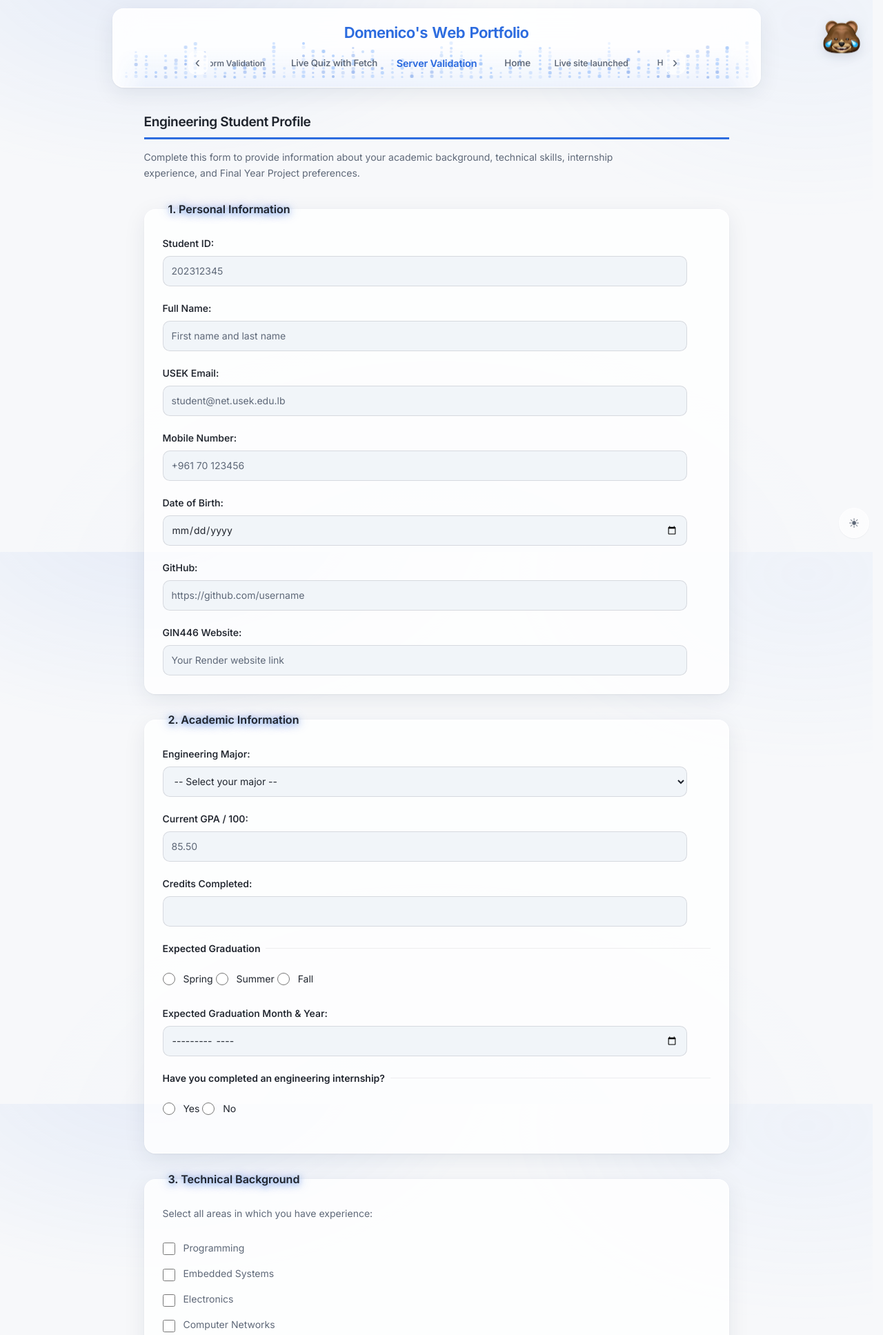
After one commit to Domenico-Labaki/web-programming-site, a Flask app: page /profile-validated in a window 1280 px wide. The commit adds this page. Shown: the top 1935 px of the page at 69% size. Run offline with Flask 3, Linux system fonts and the light colour scheme.

Commit message:
Week 8 Server side validation

```diff
--- a/app.py
+++ b/app.py
@@ -3,6 +3,7 @@ Web Programming — Flask application.
 """
 
 from flask import Flask, render_template, request
+
 from quiz_api import init_quiz
 from validators import validate_profile
 
@@ -20,6 +21,7 @@ weekly_work = [
     {"week": 5, "title": "JavaScript app", "url": "/quiz"},
     {"week": 6, "title": "Profile Form Validation", "url": "/submit-validated-profile"},
     {"week": 7, "title": "Live Quiz with Fetch", "url": "/live-quiz"},
+    {"week": 8, "title": "Server Validation", "url": "/profile-validated"},
 ]
 
 @app.context_processor
@@ -89,7 +91,6 @@ def profile_validated():
     if request.method == "POST":
         errors, cleaned = validate_profile(request.form)
         if errors:
-            # something's wrong -> re-show the FORM with errors + what was typed
             return render_template(
                 "profile-form-validated.html",
                 errors=errors,
@@ -97,9 +98,7 @@ def profile_validated():
                 sel_skills=request.form.getlist("skills"),
                 sel_software=request.form.getlist("software"),
             )
-        # all good -> show the profile
         return render_template("profile_validated.html", data=cleaned, skills=cleaned.get("skills", []), software=cleaned.get("software", []))
-    # first visit (GET): empty form
     return render_template("profile-form-validated.html", errors={}, data={}, sel_skills=[], sel_software=[])
 
 
--- a/static/form_style.css
+++ b/static/form_style.css
@@ -298,3 +298,13 @@ main > section.profile-form .review-actions > button:disabled {
     -webkit-backdrop-filter: none;
   }
 }
+
+main > section.profile-form .error {
+  display: block;
+  margin-top: 7px;
+  color: #c62828;
+}
+
+body.dark main > section.profile-form .error {
+  color: #ff8a80;
+}
--- /dev/null
+++ b/templates/profile-form-validated.html
@@ -0,0 +1,267 @@
+{% extends "base.html" %}
+
+{% block title %}
+    Engineering Student Profile
+{% endblock %}
+
+{% block head %}
+    <link rel="stylesheet" href="{{ url_for('static', filename='form_style.css') }}"/>
+{% endblock %}
+
+{% macro err(f) %}
+    {% if errors.get(f) %}
+        <span class="error">{{ errors[f] }}</span>
+    {% endif %}
+{% endmacro %}
+
+{% block content %}
+<section class="profile-form">
+    <h2>Engineering Student Profile</h2>
+    <p>Complete this form to provide information about your academic background, technical skills, internship experience, and Final Year Project preferences.</p>
+
+    <form action="{{ url_for('profile_validated') }}" method="post" novalidate>
+        <input type="hidden" name="form_version" value="2026-2027">
+
+        <fieldset>
+            <legend>1. Personal Information</legend>
+
+            <p>
+                <label for="student_id">Student ID:</label>
+                <input type="text" id="student_id" name="student_id" pattern="[0-9]{9}" maxlength="9" title="Enter exactly 9 digits" placeholder="202312345" value="{{ data.get('student_id', '') }}" required>
+                {{ err('student_id') }}
+            </p>
+
+            <p>
+                <label for="fullname">Full Name:</label>
+                <input type="text" id="fullname" name="fullname" maxlength="80" placeholder="First name and last name" value="{{ data.get('fullname', '') }}" required>
+                {{ err('fullname') }}
+            </p>
+
+            <p>
+                <label for="email">USEK Email:</label>
+                <input type="email" id="email" name="email" pattern="[A-Za-z0-9._%+\-]+@net\.usek\.edu\.lb" title="Use your @net.usek.edu.lb email address" placeholder="student@net.usek.edu.lb" value="{{ data.get('email', '') }}" required>
+                {{ err('email') }}
+            </p>
+
+            <p>
+                <label for="phone">Mobile Number:</label>
+                <input type="tel" id="phone" name="phone" pattern="(\+961|00961|0)?[ -]?(3|[78][0-9])[ -]?[0-9]{3}[ -]?[0-9]{3}" title="Enter a Lebanese mobile number, such as +961 70 123456" placeholder="+961 70 123456" value="{{ data.get('phone', '') }}">
+                {{ err('phone') }}
+            </p>
+
+            <p>
+                <label for="birthdate">Date of Birth:</label>
+                <input type="date" id="birthdate" name="birthdate" value="{{ data.get('birthdate', '') }}" required>
+                {{ err('birthdate') }}
+            </p>
+
+            <p>
+                <label for="portfolio">GitHub:</label>
+                <input type="url" id="portfolio" name="portfolio" placeholder="https://github.com/username" value="{{ data.get('portfolio', '') }}">
+                {{ err('portfolio') }}
+            </p>
+
+            <p>
+                <label for="gin446">GIN446 Website:</label>
+                <input type="url" id="gin446" name="gin446" placeholder="Your Render website link" value="{{ data.get('gin446', '') }}">
+                {{ err('gin446') }}
+            </p>
+        </fieldset>
+
+        <fieldset>
+            <legend>2. Academic Information</legend>
+
+            <p>
+                <label for="major">Engineering Major:</label>
+                <select id="major" name="major" required>
+                    <option value="">-- Select your major --</option>
+                    <option value="computer" {% if data.get('major') == 'computer' %}selected{% endif %}>Computer Engineering</option>
+                    <option value="electrical" {% if data.get('major') == 'electrical' %}selected{% endif %}>Electrical Engineering</option>
+                    <option value="biomedical" {% if data.get('major') == 'biomedical' %}selected{% endif %}>Biomedical Engineering</option>
+                    <option value="telecommunications" {% if data.get('major') == 'telecommunications' %}selected{% endif %}>Telecommunications Engineering</option>
+                </select>
+                {{ err('major') }}
+            </p>
+
+            <p>
+                <label for="gpa">Current GPA / 100:</label>
+                <input type="number" id="gpa" name="gpa" min="40" max="100" step="0.01" placeholder="85.50" value="{{ data.get('gpa', '') }}" required>
+                {{ err('gpa') }}
+            </p>
+
+            <p>
+                <label for="credits">Credits Completed:</label>
+                <input type="number" id="credits" name="credits" min="0" max="148" step="1" value="{{ data.get('credits', '') }}" required>
+                {{ err('credits') }}
+            </p>
+
+            <fieldset>
+                <legend>Expected Graduation</legend>
+
+                <input type="radio" id="graduation_spring" name="graduation" value="spring" {% if data.get('graduation') == 'spring' %}checked{% endif %} required>
+                <label for="graduation_spring">Spring</label>
+
+                <input type="radio" id="graduation_summer" name="graduation" value="summer" {% if data.get('graduation') == 'summer' %}checked{% endif %}>
+                <label for="graduation_summer">Summer</label>
+
+                <input type="radio" id="graduation_fall" name="graduation" value="fall" {% if data.get('graduation') == 'fall' %}checked{% endif %}>
+                <label for="graduation_fall">Fall</label>
+                {{ err('graduation') }}
+            </fieldset>
+
+            <p>
+                <label for="graduation_month">Expected Graduation Month &amp; Year:</label>
+                <input type="month" id="graduation_month" name="graduation_month" value="{{ data.get('graduation_month', '') }}" required>
+                {{ err('graduation_month') }}
+            </p>
+
+            <fieldset>
+                <legend>Have you completed an engineering internship?</legend>
+
+                <input type="radio" id="internship_yes" name="internship_completed" value="yes" {% if data.get('internship_completed') == 'yes' %}checked{% endif %} required>
+                <label for="internship_yes">Yes</label>
+
+                <input type="radio" id="internship_no" name="internship_completed" value="no" {% if data.get('internship_completed') == 'no' %}checked{% endif %}>
+                <label for="internship_no">No</label>
+                {{ err('internship_completed') }}
+            </fieldset>
+        </fieldset>
+
+        <fieldset>
+            <legend>3. Technical Background</legend>
+
+            <p>Select all areas in which you have experience:</p>
+
+            <p>
+                <input type="checkbox" id="skill_programming" name="skills" value="programming" {% if 'programming' in sel_skills %}checked{% endif %}>
+                <label for="skill_programming">Programming</label><br>
+
+                <input type="checkbox" id="skill_embedded" name="skills" value="embedded-systems" {% if 'embedded-systems' in sel_skills %}checked{% endif %}>
+                <label for="skill_embedded">Embedded Systems</label><br>
+
+                <input type="checkbox" id="skill_electronics" name="skills" value="electronics" {% if 'electronics' in sel_skills %}checked{% endif %}>
+                <label for="skill_electronics">Electronics</label><br>
+
+                <input type="checkbox" id="skill_networks" name="skills" value="computer-networks" {% if 'computer-networks' in sel_skills %}checked{% endif %}>
+                <label for="skill_networks">Computer Networks</label><br>
+
+                <input type="checkbox" id="skill_telecommunications" name="skills" value="telecommunications" {% if 'telecommunications' in sel_skills %}checked{% endif %}>
+                <label for="skill_telecommunications">Telecommunications</label><br>
+
+                <input type="checkbox" id="skill_biomedical" name="skills" value="biomedical-instrumentation" {% if 'biomedical-instrumentation' in sel_skills %}checked{% endif %}>
+                <label for="skill_biomedical">Biomedical Instrumentation</label><br>
+
+                <input type="checkbox" id="skill_ai" name="skills" value="artificial-intelligence-machine-learning" {% if 'artificial-intelligence-machine-learning' in sel_skills %}checked{% endif %}>
+                <label for="skill_ai">Artificial Intelligence / Machine Learning</label><br>
+
+                <input type="checkbox" id="skill_signal" name="skills" value="signal-processing" {% if 'signal-processing' in sel_skills %}checked{% endif %}>
+                <label for="skill_signal">Signal Processing</label>
+                {{ err('skills') }}
+            </p>
+
+            <p>
+                <label for="language">Primary Programming Language:</label>
+                <select id="language" name="language">
+                    <option value="">-- Select a language --</option>
+                    {% for language in ['Python', 'C', 'C++', 'Java', 'JavaScript', 'MATLAB', 'VHDL'] %}
+                    <option value="{{ language }}" {% if data.get('language') == language %}selected{% endif %}>{{ language }}</option>
+                    {% endfor %}
+                </select>
+                {{ err('language') }}
+            </p>
+
+            <p>
+                <label for="software">Engineering Software Used:</label>
+                <select id="software" name="software" multiple size="7">
+                    {% for tool in ['MATLAB', 'Simulink', 'LabVIEW', 'LTspice', 'Vivado', 'SolidWorks', 'Proteus'] %}
+                    <option value="{{ tool }}" {% if tool in sel_software %}selected{% endif %}>{{ tool }}</option>
+                    {% endfor %}
+                </select>
+                {{ err('software') }}
+            </p>
+            <p>Hold Ctrl (Windows) or Command (Mac) to select several options.</p>
+        </fieldset>
+
+        <fieldset>
+            <legend>4. Final Year Project</legend>
+
+            <p>
+                <label for="project_title">Proposed Project Title:</label>
+                <input type="text" id="project_title" name="project_title" maxlength="120" placeholder="Enter a tentative project title" value="{{ data.get('project_title', '') }}" required>
+                {{ err('project_title') }}
+            </p>
+
+            <p>
+                <label for="project_area">Preferred Project Area:</label>
+                <select id="project_area" name="project_area" required>
+                    <option value="">-- Select a project area --</option>
+
+                    <optgroup label="Computer Engineering">
+                        <option value="artificial-intelligence" {% if data.get('project_area') == 'artificial-intelligence' %}selected{% endif %}>Artificial Intelligence</option>
+                        <option value="web-applications" {% if data.get('project_area') == 'web-applications' %}selected{% endif %}>Web Applications</option>
+                        <option value="cybersecurity" {% if data.get('project_area') == 'cybersecurity' %}selected{% endif %}>Cybersecurity</option>
+                        <option value="internet-of-things" {% if data.get('project_area') == 'internet-of-things' %}selected{% endif %}>Internet of Things</option>
+                    </optgroup>
+
+                    <optgroup label="Electrical Engineering">
+                        <option value="power-systems" {% if data.get('project_area') == 'power-systems' %}selected{% endif %}>Power Systems</option>
+                        <option value="renewable-energy" {% if data.get('project_area') == 'renewable-energy' %}selected{% endif %}>Renewable Energy</option>
+                        <option value="control-systems" {% if data.get('project_area') == 'control-systems' %}selected{% endif %}>Control Systems</option>
+                    </optgroup>
+
+                    <optgroup label="Biomedical Engineering">
+                        <option value="medical-imaging" {% if data.get('project_area') == 'medical-imaging' %}selected{% endif %}>Medical Imaging</option>
+                        <option value="biosensors" {% if data.get('project_area') == 'biosensors' %}selected{% endif %}>Biosensors</option>
+                        <option value="medical-devices" {% if data.get('project_area') == 'medical-devices' %}selected{% endif %}>Medical Devices</option>
+                    </optgroup>
+
+                    <optgroup label="Telecommunications Engineering">
+                        <option value="wireless-communications" {% if data.get('project_area') == 'wireless-communications' %}selected{% endif %}>Wireless Communications</option>
+                        <option value="5g-6g-networks" {% if data.get('project_area') == '5g-6g-networks' %}selected{% endif %}>5G / 6G Networks</option>
+                    </optgroup>
+                </select>
+                {{ err('project_area') }}
+            </p>
+
+            <p>
+                <label for="description">Brief Project Description:</label><br>
+                <textarea id="description" name="description" rows="5" cols="40" maxlength="1000" placeholder="Describe the problem, proposed solution, and expected outcome..." required>{{ data.get('description', '') }}</textarea>
+                {{ err('description') }}
+            </p>
+
+            <p>
+                <label for="team_size">Preferred Team Size:</label>
+                <input type="number" id="team_size" name="team_size" min="1" max="4" step="1" value="{{ data.get('team_size', '2') }}" required>
+                {{ err('team_size') }}
+            </p>
+
+            <p>
+                <label for="project_color">Choose a color for your project dashboard:</label>
+                <input type="color" id="project_color" name="project_color" value="{{ data.get('project_color', '#336699') }}">
+                {{ err('project_color') }}
+            </p>
+
+            <p>
+                <label for="meeting_date">Preferred Meeting Date:</label>
+                <input type="date" id="meeting_date" name="meeting_date" value="{{ data.get('meeting_date', '') }}">
+                {{ err('meeting_date') }}
+            </p>
+
+            <p>
+                <label for="meeting_time">Preferred Meeting Time:</label>
+                <input type="time" id="meeting_time" name="meeting_time" value="{{ data.get('meeting_time', '') }}">
+                {{ err('meeting_time') }}
+            </p>
+        </fieldset>
+
+        <p>
+            <input type="checkbox" id="confirmation" name="confirmation" value="yes" {% if data.get('confirmation') == 'yes' %}checked{% endif %} required>
+            <label for="confirmation">I confirm that the information provided is accurate.</label>
+                {{ err('confirmation') }}
+        </p>
+
+        <button type="submit">Submit Profile</button>
+        <button type="reset">Clear Form</button>
+    </form>
+</section>
+{% endblock %}
```
Also changed, not shown: templates/profile_validated.html (added, +129 -0 lines), validators.py (+175 -3 lines).
